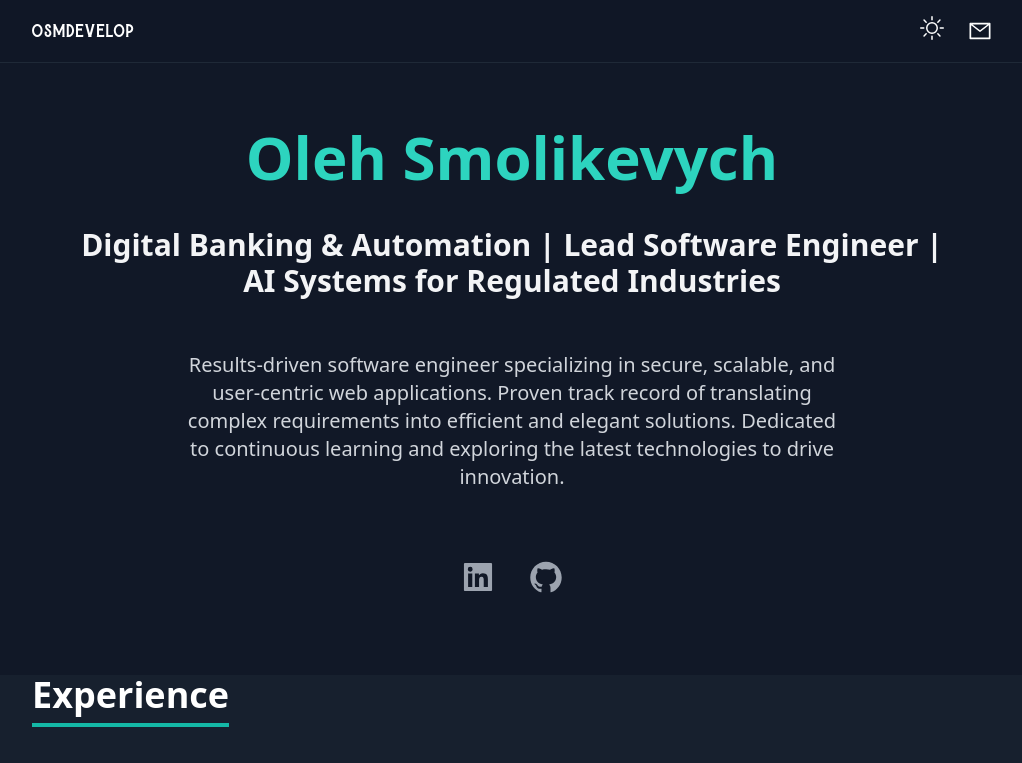
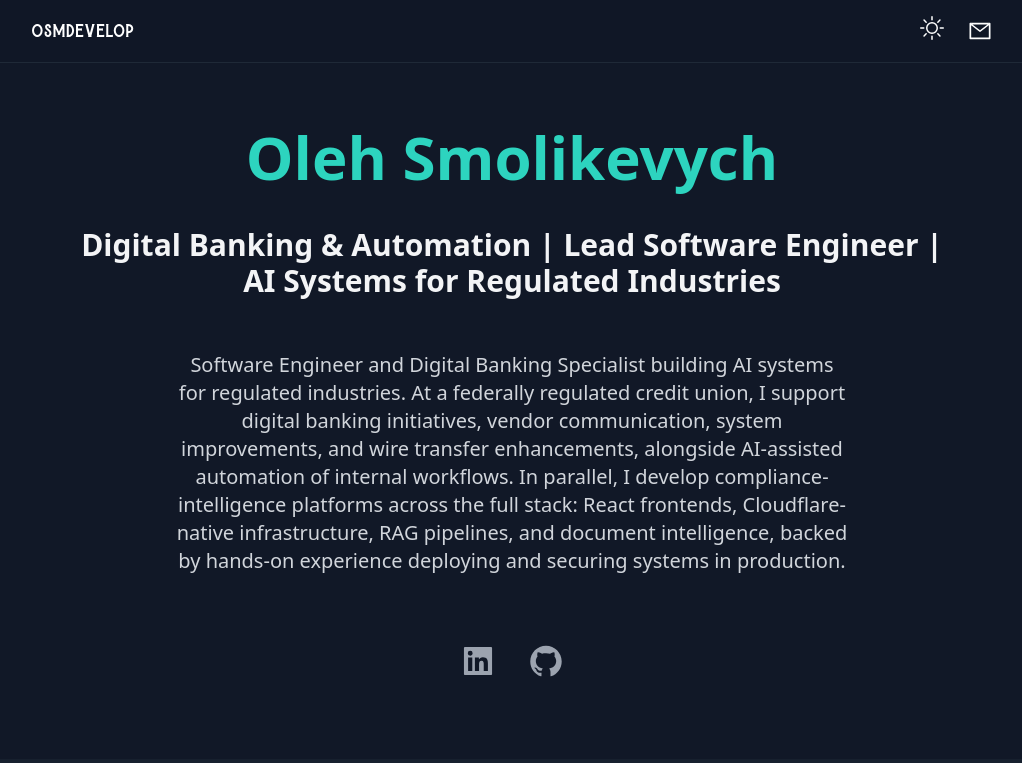
Before and after one commit to osmdevelop/react-next-portfolio, a Next.js app: page / in a window 1280 px wide. Shown: the top 763 px of the page, without its empty margins (128-1150 px from the left). Built offline with nearby package versions, Linux system fonts and the light colour scheme.

Commit message:
Update hero bio description

```diff
--- a/pages/index.js
+++ b/pages/index.js
@@ -215,7 +215,7 @@ export default function Home(props) {
               Digital Banking & Automation | Lead Software Engineer | AI Systems for Regulated Industries
             </h2>
             <p className='text-lg py-5 leading-8 text-gray-700 md:text-xl max-w-2xl mx-auto dark:text-gray-300 mb-8'>
-              Results-driven software engineer specializing in secure, scalable, and user-centric web applications. Proven track record of translating complex requirements into efficient and elegant solutions. Dedicated to continuous learning and exploring the latest technologies to drive innovation.
+              Software Engineer and Digital Banking Specialist building AI systems for regulated industries. At a federally regulated credit union, I support digital banking initiatives, vendor communication, system improvements, and wire transfer enhancements, alongside AI-assisted automation of internal workflows. In parallel, I develop compliance-intelligence platforms across the full stack: React frontends, Cloudflare-native infrastructure, RAG pipelines, and document intelligence, backed by hands-on experience deploying and securing systems in production.
             </p>
 
             {/* Social Links */}
```
